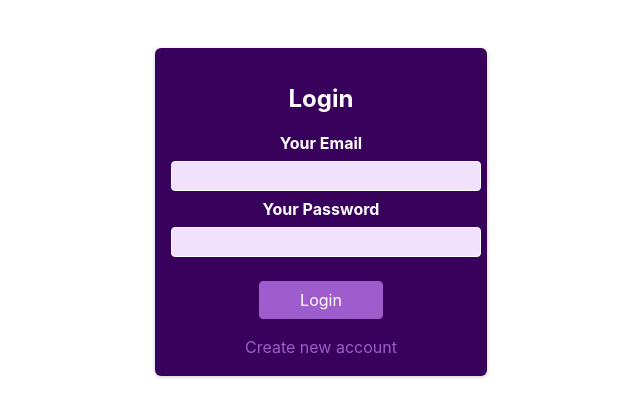
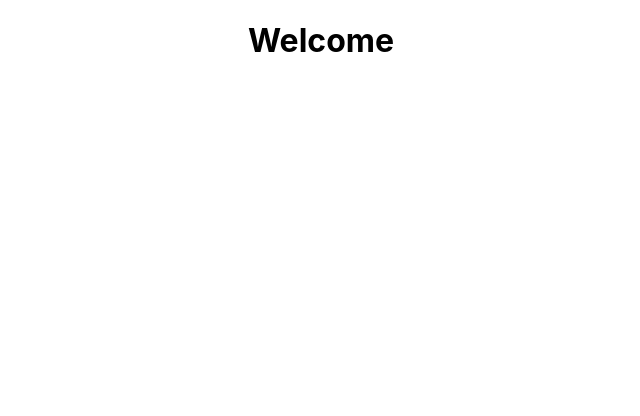
Before and after one commit to shaileshsiingh/ExpenseTrackerReact, a React (Create React App) app: page / in a window 1280 px wide. Shown: the top 416 px of the page, without its empty margins (319-959 px from the left). Built offline with nearby package versions, Linux system fonts and the light colour scheme.

Commit message:
token saved and Welcome Page

```diff
--- a/package.json
+++ b/package.json
@@ -6,8 +6,10 @@
     "@testing-library/jest-dom": "^5.17.0",
     "@testing-library/react": "^13.4.0",
     "@testing-library/user-event": "^13.5.0",
+    "bootstrap": "^5.3.2",
     "react": "^18.2.0",
     "react-dom": "^18.2.0",
+    "react-router-dom": "^6.16.0",
     "react-scripts": "5.0.1",
     "web-vitals": "^2.1.4"
   },
--- a/src/App.js
+++ b/src/App.js
@@ -1,12 +1,19 @@
+import { useContext } from 'react';
 import './App.css';
 import Authentication from './components/Authentication';
+import Home from './components/Home';
+import AuthContext from './store/auth-context';
+import { AuthContextProvider } from './store/auth-context';
+function App() {
+  const authCtx = useContext(AuthContext);
 
-function App() {
   return (
     <div className="App">
-      <>
-      <Authentication/>
-      </>
+      <AuthContextProvider>
+      {!authCtx.isLoggedIn && <Home /> }
+      {authCtx.isLoggedIn &&  <Authentication />}
+
+      </AuthContextProvider>
     </div>
   );
 }
--- a/src/components/Authentication.js
+++ b/src/components/Authentication.js
@@ -1,13 +1,15 @@
-import React, { useState, useRef } from 'react';
+import React, { useState, useRef, useContext } from 'react';
 import classes from './Authentication.module.css';
+import AuthContext from '../store/auth-context';
 
 const Authentication = () => {
   const [isLogin, setIsLogin] = useState(true);
   const [loading, setLoading] = useState(false);
+  const [confirmPassword, setConfirmPassword] = useState(''); // Controlled component for confirmPassword
+  const authCtx = useContext(AuthContext);
 
   const emailInputRef = useRef();
   const passwordInputRef = useRef();
-  let confirmInputRef = null; // Declare confirmInputRef initially as null
 
   const switchAuthModeHandler = () => {
     setIsLogin((prevState) => !prevState);
@@ -22,11 +24,7 @@ const Authentication = () => {
     setLoading(true);
 
     if (!isLogin) {
-      // Only create confirmInputRef when in sign-up mode
-      confirmInputRef = confirmInputRef || document.getElementById('confirmPassword');
-      const enteredConfirmPassword = confirmInputRef.value;
-
-      if (enteredPassword !== enteredConfirmPassword) {
+      if (enteredPassword !== confirmPassword) {
         alert('Passwords do not match. Please try again.');
         setLoading(false);
         return;
@@ -55,8 +53,11 @@ const Authentication = () => {
       if (!response.ok) {
         alert(data.error.message);
       }
+
       alert("Logged In");
-      console.log("Logged In Successfully")
+      console.log("Logged In Successfully");
+      authCtx.logIn(data.idToken)
+      console.log(data);
 
       setLoading(false);
     } catch (error) {
@@ -85,7 +86,8 @@ const Authentication = () => {
               type='password'
               id='confirmPassword'
               required
-              ref={(input) => (confirmInputRef = input)} // Assign confirmInputRef when in sign-up mode
+              value={confirmPassword}
+              onChange={(event) => setConfirmPassword(event.target.value)}
             />
           </div>
         )}
@@ -101,7 +103,7 @@ const Authentication = () => {
             className={classes.toggle}
             onClick={switchAuthModeHandler}
           >
-            {isLogin ? 'Create new account' : 'Login with existing account'}
+            {isLogin ? 'Create new account' : 'Login with an existing account'}
           </button>
         </div>
       </form>
--- /dev/null
+++ b/src/components/Home.js
@@ -0,0 +1,21 @@
+import React, { useContext } from 'react';
+import AuthContext from '../store/auth-context';
+
+function Home() {
+  const authCtx = useContext(AuthContext);
+
+  const logoutHandler = () => {
+    authCtx.logOut(); // Call the logout function from AuthContext
+  };
+
+  return (
+    <div>
+      <h1>Welcome</h1>
+      {authCtx.isLoggedIn && (
+        <button onClick={logoutHandler}>Log Out</button>
+      )}
+    </div>
+  );
+}
+
+export default Home;
--- /dev/null
+++ b/src/store/auth-context.js
@@ -0,0 +1,44 @@
+import React, {  useState } from "react";
+
+const AuthContext = React.createContext({
+  token: '',
+  isLoggedIn: false,
+  logIn: (token) => {},
+  logOut: () => {}
+});
+
+export const AuthContextProvider = (props) => {
+  const initialState = localStorage.getItem('token')
+  const [token, setToken] = useState(initialState);
+
+  const userLoggedIn = !!token;
+
+  const loginHandler = (token) => {
+    setToken(token);
+    localStorage.setItem('token', token);
+    setTimeout(() => {
+      setToken(null);
+    }, 4000);
+  };
+
+
+  const logoutHandler = () => {
+    setToken(null);
+    localStorage.removeItem('token')
+  };
+
+  const contextValue = {
+    token: token,
+    isLoggedIn: userLoggedIn,
+    logIn: loginHandler,
+    logOut: logoutHandler
+  };
+
+  return (
+    <AuthContext.Provider value={contextValue}>
+      {props.children}
+    </AuthContext.Provider>
+  );
+};
+
+export default AuthContext;
```
Also changed, not shown: 1 other file (tests, documents, lock files or other folders).
